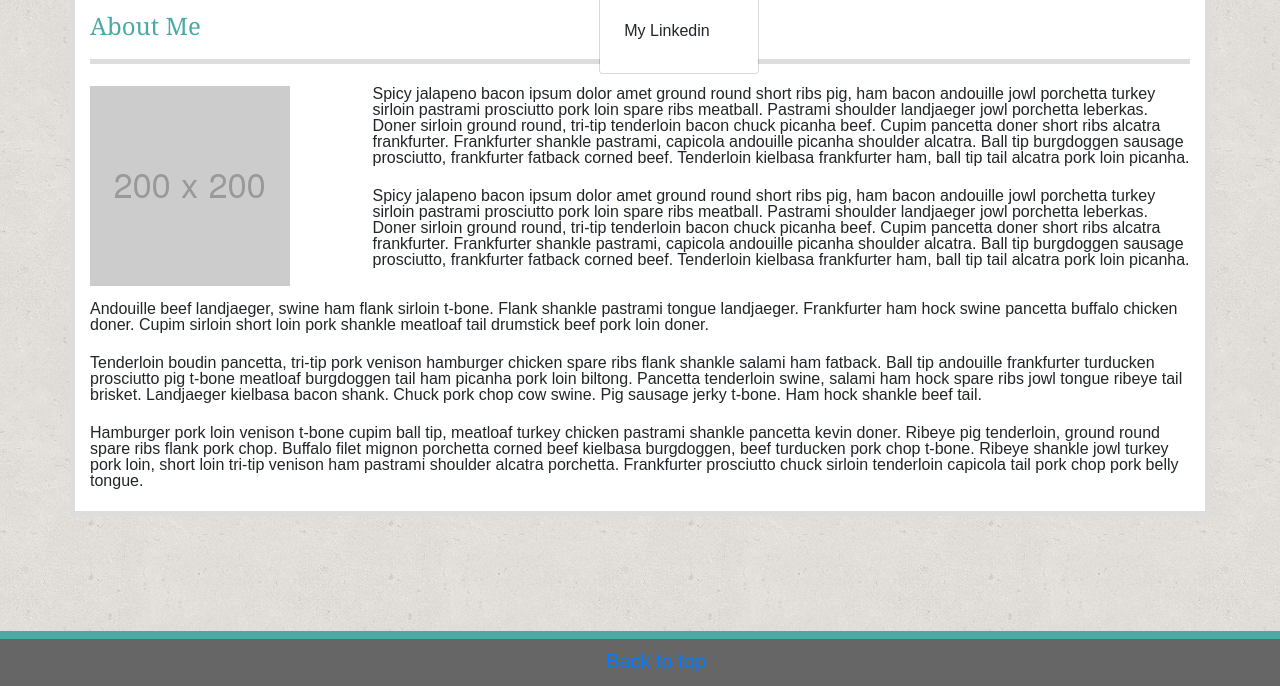
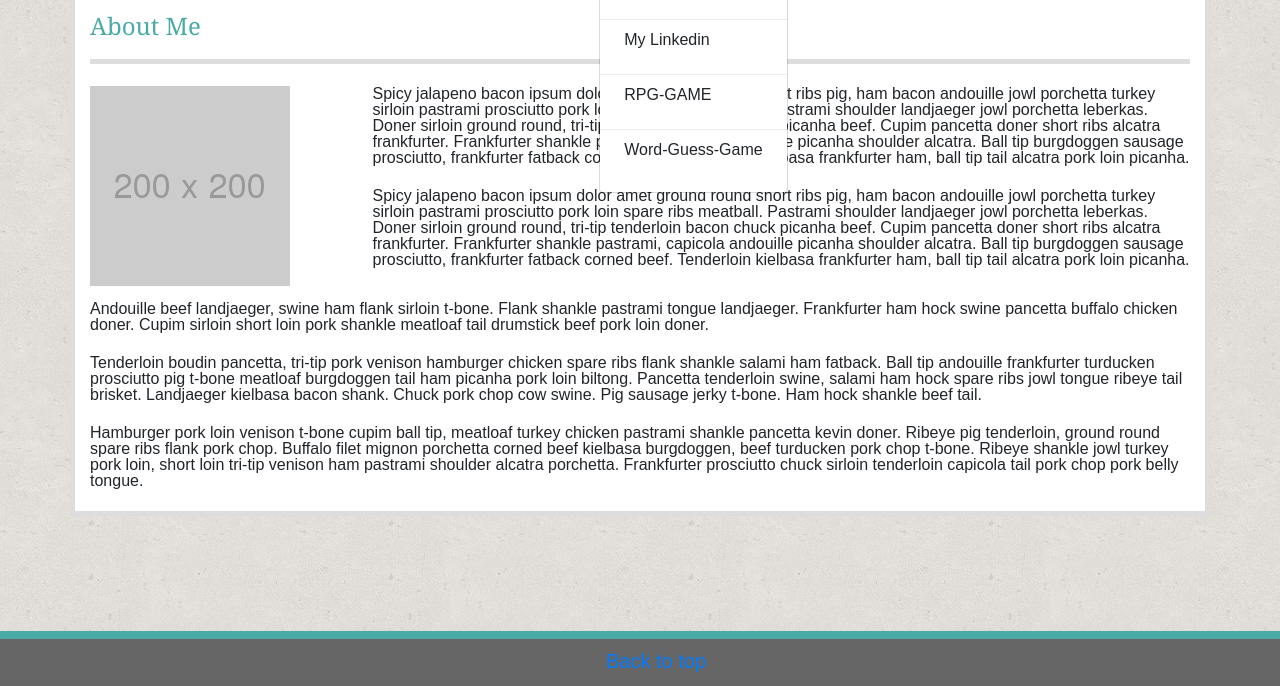
Before and after one commit to Prince0fTime/Bootstrap-Portfolio, a plain HTML site: page index.html in a window 1280 px wide. Both pictures are taken after a click on the button "My links". Shown: the part 114-800 px from the top of the page. Drawn offline with nearby package versions, Linux system fonts and the light colour scheme.

Commit message:
added links

```diff
--- a/index.html
+++ b/index.html
@@ -55,8 +55,13 @@
                             <div class="dropdown-menu" aria-labelledby="navbarDropdownMenuLink">
                                 <a class="dropdown-item" href="https://github.com/Prince0fTime" target="_blank">My
                                     github</a>
+                                <div class="dropdown-divider"></div>
                                 <a class="dropdown-item" href="https://www.linkedin.com/in/peter-winston-3a546b171/"
                                     target="_blank">My Linkedin</a>
+                                <div class="dropdown-divider"></div>
+                                <a class="dropdown-item" href="https://prince0ftime.github.io/RPG-GAME/">RPG-GAME</a>
+                                <div class="dropdown-divider"></div>
+                                <a class="dropdown-item" href="https://prince0ftime.github.io/Word-Guess-Game/">Word-Guess-Game</a>
                             </div>
                         </li>
                     </ul>
```
